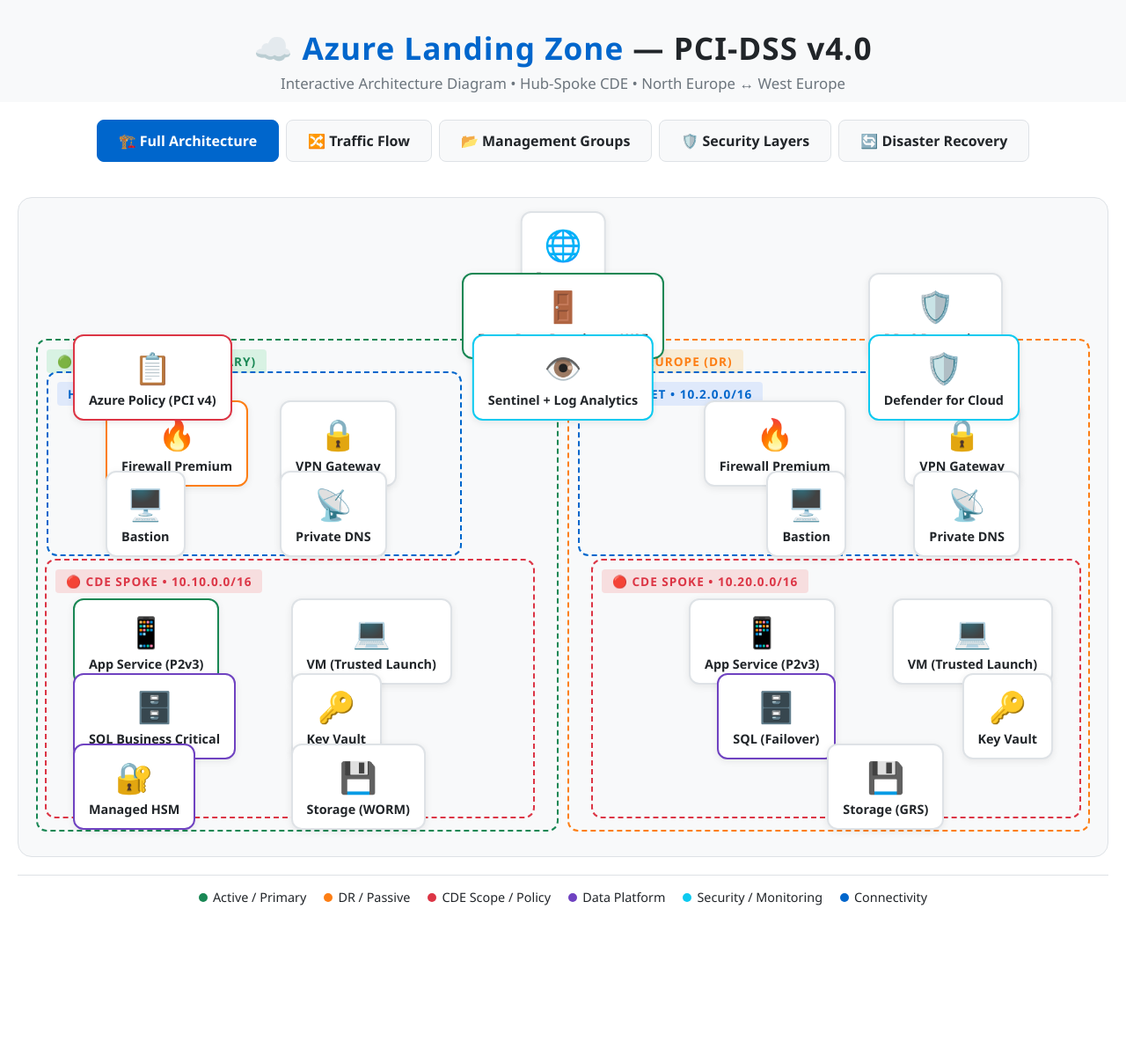
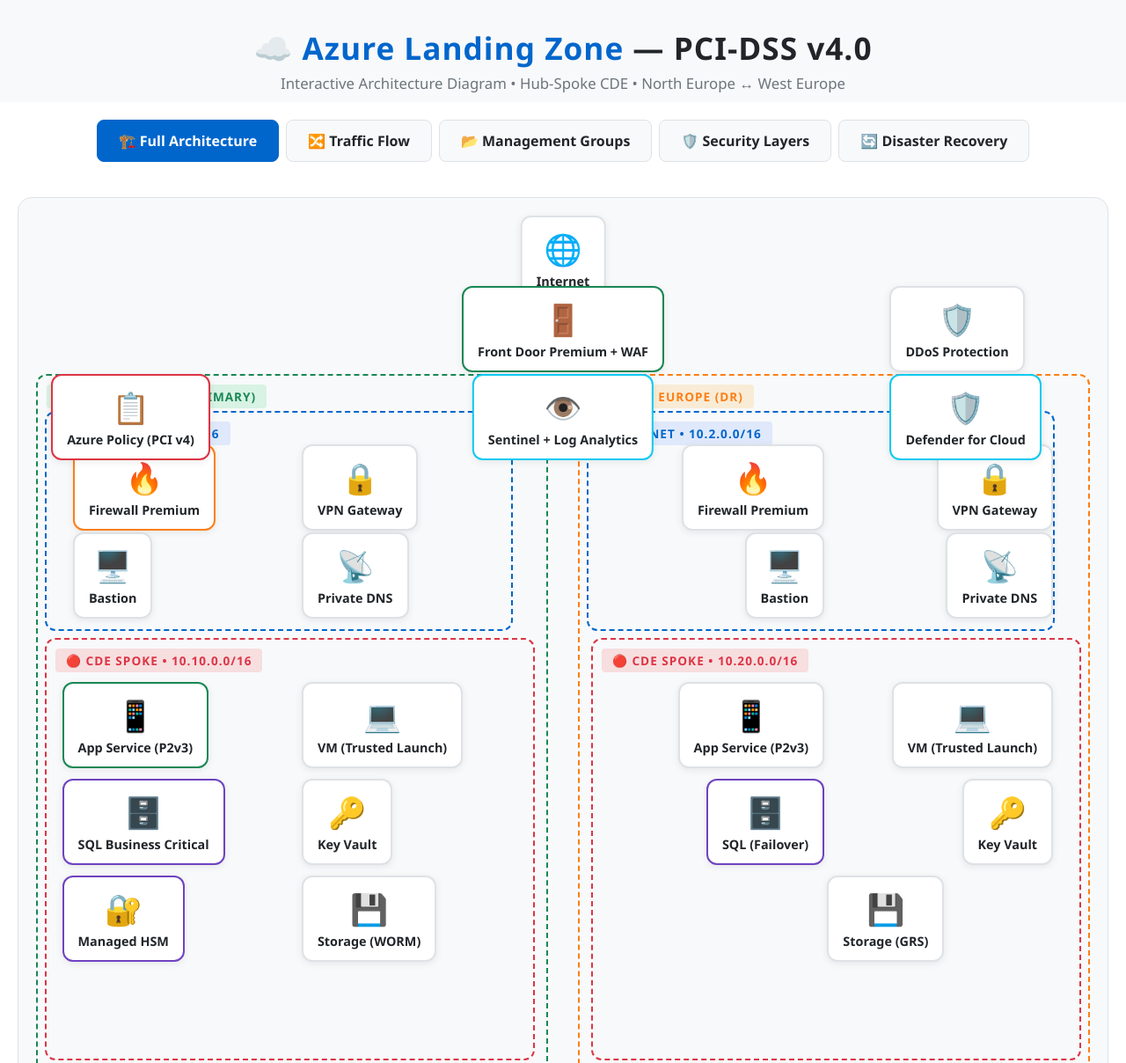
Before and after one commit to microsoftmrinal/azure-landing-zone-pci-dss, a plain HTML site: page docs/architecture-diagram.html in a window 1280 px wide. Shown: the top 1208 px of the page at 88% size. Before the commit the page ends 1064 px from the top, so only its background shows below. Drawn offline with Linux system fonts and the light colour scheme.

Commit message:
fix: resolve overlapping nodes in architecture diagram
- Increase canvas height from 750px to 1050px
- Spread nodes vertically: 100px gap between rows (was 70-80px)
- Widen zone containers to 92% to fit larger nodes
- Move CDE spoke zone down to 500px (was 410px)
- Increase zone heights to 800px (primary) and 480px (spoke)
- Nodes now have clear separation at every tier

```diff
--- a/docs/architecture-diagram.html
+++ b/docs/architecture-diagram.html
@@ -51,7 +51,7 @@ body { font-family: 'Segoe UI', system-ui, sans-serif; background: var(--bg); co
 
 /* ========== VIEW 1: Full Architecture ========== */
 .arch-canvas {
-  position: relative; width: 100%; min-height: 750px;
+  position: relative; width: 100%; min-height: 1050px;
   background: var(--card); border-radius: 16px; border: 1px solid var(--border);
   overflow: hidden;
 }
@@ -332,117 +332,117 @@ body { font-family: 'Segoe UI', system-ui, sans-serif; background: var(--bg); co
   <svg class="connections" id="connSvg"></svg>
 
   <!-- Internet -->
-  <div class="node" id="n-internet" style="top:15px;left:50%;transform:translateX(-50%);">
+  <div class="node" id="n-internet" style="top:20px;left:50%;transform:translateX(-50%);">
     <span class="icon">🌐</span><span class="label">Internet</span>
   </div>
 
   <!-- Front Door -->
-  <div class="node" id="n-frontdoor" style="top:85px;left:50%;transform:translateX(-50%);border-color:var(--green);">
+  <div class="node" id="n-frontdoor" style="top:100px;left:50%;transform:translateX(-50%);border-color:var(--green);">
     <span class="icon">🚪</span><span class="label">Front Door Premium + WAF</span>
   </div>
 
   <!-- DDoS -->
-  <div class="node" id="n-ddos" style="top:85px;left:78%;">
+  <div class="node" id="n-ddos" style="top:100px;left:80%;">
     <span class="icon">🛡️</span><span class="label">DDoS Protection</span>
   </div>
 
   <!-- ===== Primary Region ===== -->
-  <div class="zone" style="top:160px;left:20px;width:48%;height:560px;border-color:var(--green);">
+  <div class="zone" style="top:200px;left:20px;width:47%;height:800px;border-color:var(--green);">
     <span class="zone-label" style="background:rgba(34,197,94,0.15);color:var(--green);">🟢 North Europe (Primary)</span>
 
     <!-- Hub Zone -->
-    <div class="zone" style="top:35px;left:10px;width:80%;height:210px;border-color:var(--accent);">
+    <div class="zone" style="top:40px;left:8px;width:92%;height:250px;border-color:var(--accent);">
       <span class="zone-label" style="background:rgba(79,140,255,0.15);color:var(--accent);">Hub VNet • 10.1.0.0/16</span>
     </div>
   </div>
 
-  <div class="node" id="n-fw1" style="top:230px;left:8%;border-color:var(--orange);">
+  <div class="node" id="n-fw1" style="top:280px;left:5%;border-color:var(--orange);">
     <span class="icon">🔥</span><span class="label">Firewall Premium</span>
   </div>
-  <div class="node" id="n-vpn1" style="top:230px;left:24%;">
+  <div class="node" id="n-vpn1" style="top:280px;left:26%;">
     <span class="icon">🔒</span><span class="label">VPN Gateway</span>
   </div>
-  <div class="node" id="n-bastion1" style="top:310px;left:8%;">
+  <div class="node" id="n-bastion1" style="top:380px;left:5%;">
     <span class="icon">🖥️</span><span class="label">Bastion</span>
   </div>
-  <div class="node" id="n-dns1" style="top:310px;left:24%;">
+  <div class="node" id="n-dns1" style="top:380px;left:26%;">
     <span class="icon">📡</span><span class="label">Private DNS</span>
   </div>
 
   <!-- CDE Spoke Primary -->
-  <div class="zone" style="top:410px;left:30px;width:45%;height:295px;border-color:var(--red);">
+  <div class="zone" style="top:500px;left:30px;width:45%;height:480px;border-color:var(--red);">
     <span class="zone-label" style="background:rgba(239,68,68,0.15);color:var(--red);">🔴 CDE Spoke • 10.10.0.0/16</span>
   </div>
 
-  <div class="node" id="n-app1" style="top:455px;left:5%;border-color:var(--green);">
+  <div class="node" id="n-app1" style="top:550px;left:4%;border-color:var(--green);">
     <span class="icon">📱</span><span class="label">App Service (P2v3)</span>
   </div>
-  <div class="node" id="n-vm1" style="top:455px;left:25%;">
+  <div class="node" id="n-vm1" style="top:550px;left:26%;">
     <span class="icon">💻</span><span class="label">VM (Trusted Launch)</span>
   </div>
-  <div class="node" id="n-sql1" style="top:540px;left:5%;border-color:var(--purple);">
+  <div class="node" id="n-sql1" style="top:660px;left:4%;border-color:var(--purple);">
     <span class="icon">🗄️</span><span class="label">SQL Business Critical</span>
   </div>
-  <div class="node" id="n-kv1" style="top:540px;left:25%;">
+  <div class="node" id="n-kv1" style="top:660px;left:26%;">
     <span class="icon">🔑</span><span class="label">Key Vault</span>
   </div>
-  <div class="node" id="n-hsm1" style="top:620px;left:5%;border-color:var(--purple);">
+  <div class="node" id="n-hsm1" style="top:770px;left:4%;border-color:var(--purple);">
     <span class="icon">🔐</span><span class="label">Managed HSM</span>
   </div>
-  <div class="node" id="n-storage1" style="top:620px;left:25%;">
+  <div class="node" id="n-storage1" style="top:770px;left:26%;">
     <span class="icon">💾</span><span class="label">Storage (WORM)</span>
   </div>
 
   <!-- ===== DR Region ===== -->
-  <div class="zone" style="top:160px;right:20px;width:48%;height:560px;border-color:var(--orange);">
+  <div class="zone" style="top:200px;right:20px;width:47%;height:800px;border-color:var(--orange);">
     <span class="zone-label" style="background:rgba(245,158,11,0.15);color:var(--orange);">🟠 West Europe (DR)</span>
 
-    <div class="zone" style="top:35px;left:10px;width:80%;height:210px;border-color:var(--accent);">
+    <div class="zone" style="top:40px;left:8px;width:92%;height:250px;border-color:var(--accent);">
       <span class="zone-label" style="background:rgba(79,140,255,0.15);color:var(--accent);">Hub VNet • 10.2.0.0/16</span>
     </div>
   </div>
 
-  <div class="node" id="n-fw2" style="top:230px;right:24%;">
+  <div class="node" id="n-fw2" style="top:280px;right:26%;">
     <span class="icon">🔥</span><span class="label">Firewall Premium</span>
   </div>
-  <div class="node" id="n-vpn2" style="top:230px;right:8%;">
+  <div class="node" id="n-vpn2" style="top:280px;right:5%;">
     <span class="icon">🔒</span><span class="label">VPN Gateway</span>
   </div>
-  <div class="node" id="n-bastion2" style="top:310px;right:24%;">
+  <div class="node" id="n-bastion2" style="top:380px;right:26%;">
     <span class="icon">🖥️</span><span class="label">Bastion</span>
   </div>
-  <div class="node" id="n-dns2" style="top:310px;right:8%;">
+  <div class="node" id="n-dns2" style="top:380px;right:5%;">
     <span class="icon">📡</span><span class="label">Private DNS</span>
   </div>
 
-  <div class="zone" style="top:410px;right:30px;width:45%;height:295px;border-color:var(--red);">
+  <div class="zone" style="top:500px;right:30px;width:45%;height:480px;border-color:var(--red);">
     <span class="zone-label" style="background:rgba(239,68,68,0.15);color:var(--red);">🔴 CDE Spoke • 10.20.0.0/16</span>
   </div>
 
-  <div class="node" id="n-app2" style="top:455px;right:25%;">
+  <div class="node" id="n-app2" style="top:550px;right:26%;">
     <span class="icon">📱</span><span class="label">App Service (P2v3)</span>
   </div>
-  <div class="node" id="n-vm2" style="top:455px;right:5%;">
+  <div class="node" id="n-vm2" style="top:550px;right:5%;">
     <span class="icon">💻</span><span class="label">VM (Trusted Launch)</span>
   </div>
-  <div class="node" id="n-sql2" style="top:540px;right:25%;border-color:var(--purple);">
+  <div class="node" id="n-sql2" style="top:660px;right:26%;border-color:var(--purple);">
     <span class="icon">🗄️</span><span class="label">SQL (Failover)</span>
   </div>
-  <div class="node" id="n-kv2" style="top:540px;right:5%;">
+  <div class="node" id="n-kv2" style="top:660px;right:5%;">
     <span class="icon">🔑</span><span class="label">Key Vault</span>
   </div>
-  <div class="node" id="n-storage2" style="top:620px;right:15%;">
+  <div class="node" id="n-storage2" style="top:770px;right:15%;">
     <span class="icon">💾</span><span class="label">Storage (GRS)</span>
   </div>
 
   <!-- Management Zone -->
-  <div class="node" id="n-sentinel" style="top:155px;left:50%;transform:translateX(-50%);border-color:var(--cyan);">
+  <div class="node" id="n-sentinel" style="top:200px;left:50%;transform:translateX(-50%);border-color:var(--cyan);">
     <span class="icon">👁️</span><span class="label">Sentinel + Log Analytics</span>
   </div>
-  <div class="node" id="n-defender" style="top:155px;left:78%;border-color:var(--cyan);">
+  <div class="node" id="n-defender" style="top:200px;left:80%;border-color:var(--cyan);">
     <span class="icon">🛡️</span><span class="label">Defender for Cloud</span>
   </div>
-  <div class="node" id="n-policy" style="top:155px;left:5%;border-color:var(--red);">
+  <div class="node" id="n-policy" style="top:200px;left:3%;border-color:var(--red);">
     <span class="icon">📋</span><span class="label">Azure Policy (PCI v4)</span>
   </div>
 
```
